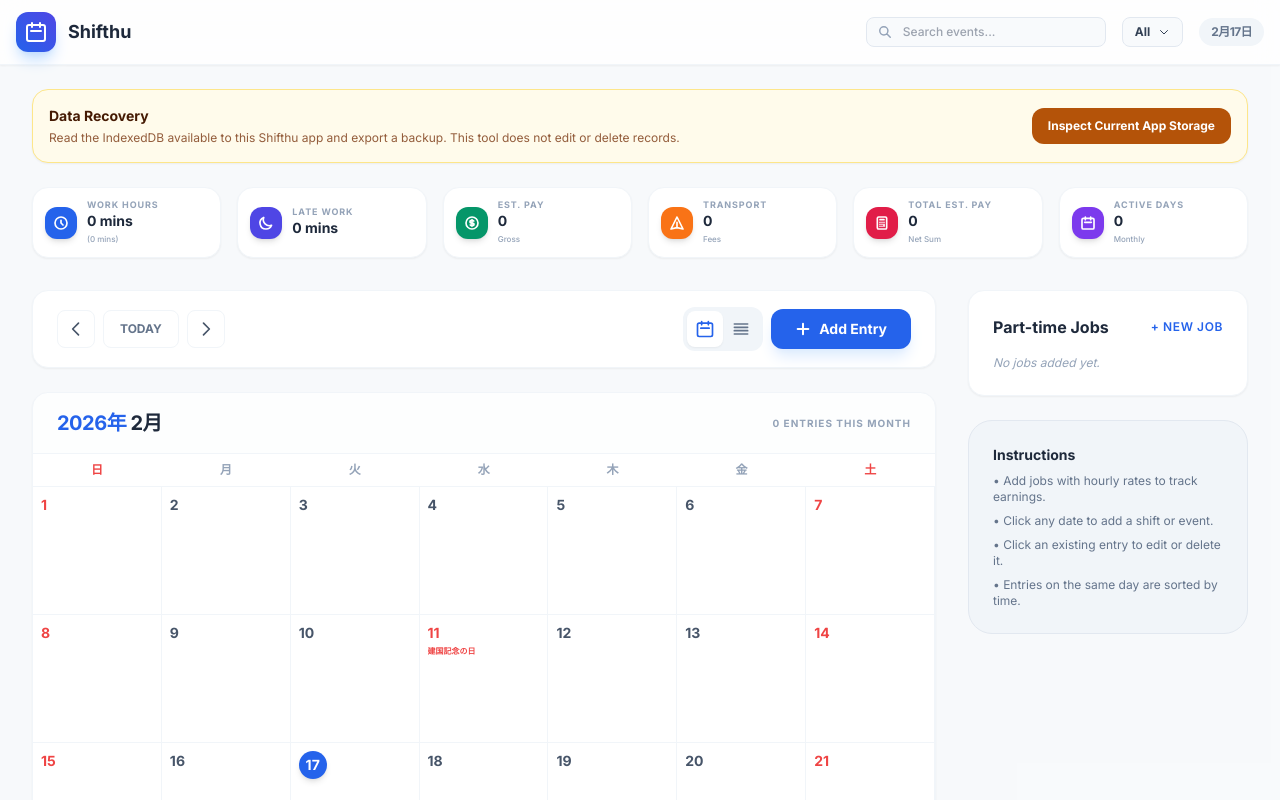
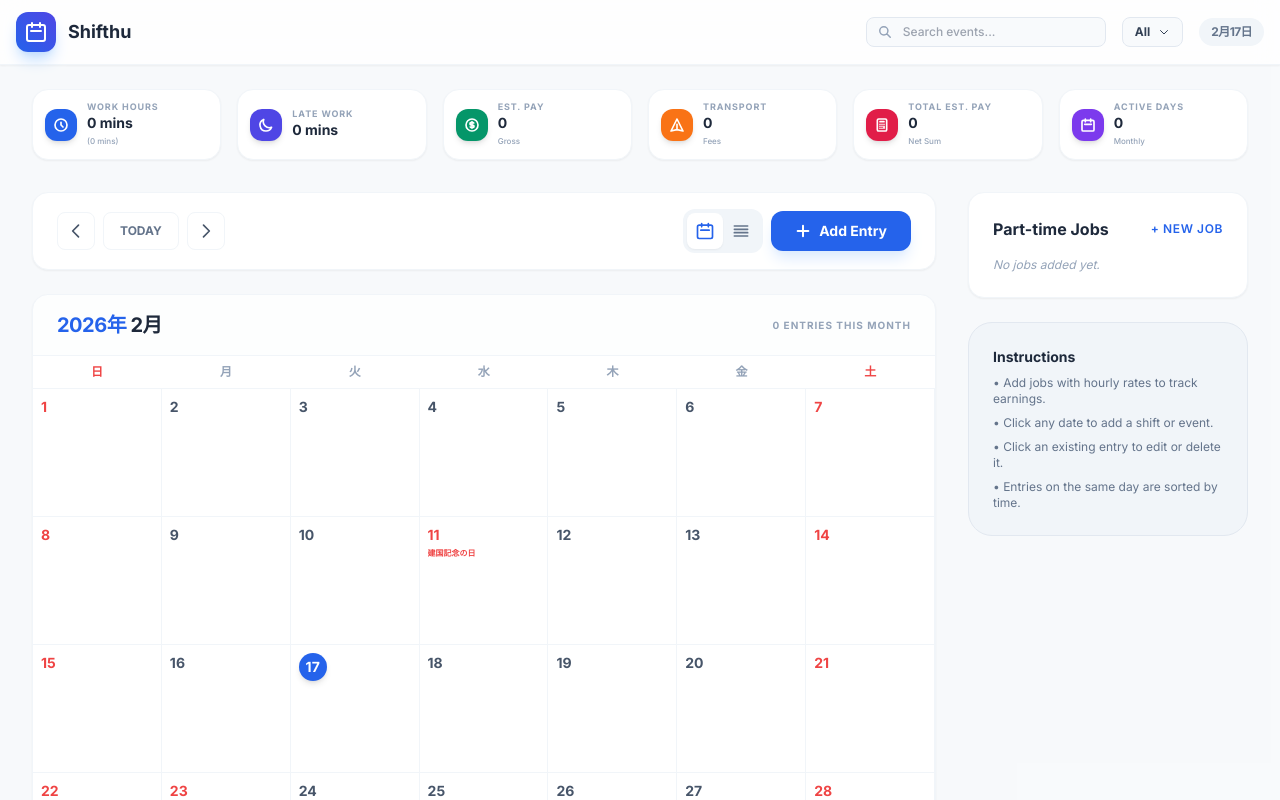
Before and after one commit to KhantSiThu-coder/ShiftMaster, a React (Vite) app: page / in a window 1280 px wide. Shown: the top 800 px of the page. Built offline with nearby package versions, Linux system fonts and the light colour scheme.

Commit message:
Revert temporary Shifthu recovery panel

```diff
--- a/App.tsx
+++ b/App.tsx
@@ -10,7 +10,6 @@ import { JobManager } from './components/JobManager';
 import { EventModal } from './components/EventModal';
 import { DayHistoryModal } from './components/DayHistoryModal';
 import { ShiftList } from './components/ShiftList';
-import { RecoveryTools } from './components/RecoveryTools';
 
 type ViewMode = 'calendar' | 'list';
 
@@ -310,7 +309,6 @@ const App: React.FC = () => {
       </nav>
 
       <main className="max-w-7xl mx-auto px-4 sm:px-6 lg:px-8 mt-6">
-        <RecoveryTools />
         <div className="flex items-center justify-between mb-3 sm:hidden">
           <h2 className="text-[10px] font-black text-slate-400 dark:text-slate-500 uppercase tracking-widest">Monthly Summary</h2>
           <span className="text-[9px] font-bold text-blue-600 dark:text-blue-400 bg-blue-50 dark:bg-blue-900/20 px-2 py-0.5 rounded-md border border-blue-100 dark:border-blue-900/30">
```
